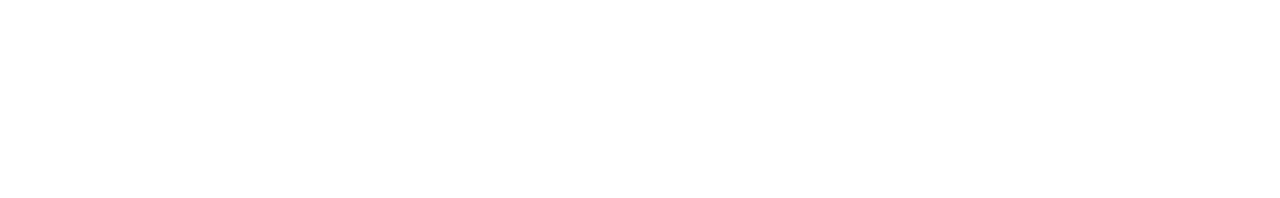
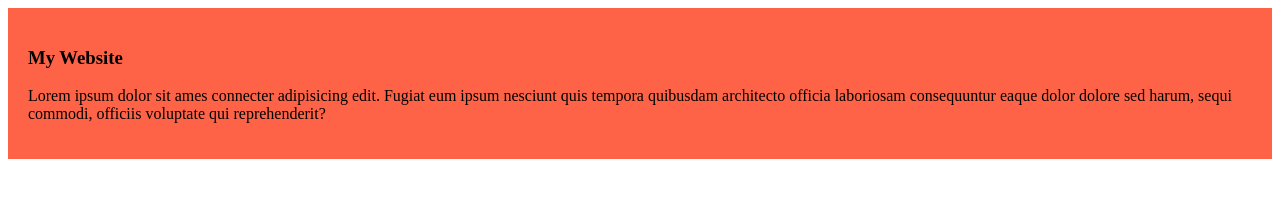
Before and after one commit to abrar-431/my-first-github-web, a plain HTML site: page index.html in a window 1280 px wide. Drawn offline with Linux system fonts and the light colour scheme.

Commit message:
my second commit

```diff
--- a/index.html
+++ b/index.html
@@ -4,8 +4,12 @@
     <meta charset="UTF-8">
     <meta name="viewport" content="width=device-width, initial-scale=1.0">
     <title>My First Git Website</title>
+    <link rel="stylesheet" href="styles/blog.css">
 </head>
 <body>
-
+    <div>
+        <h3>My Website</h3>
+        <p>Lorem ipsum dolor sit ames connecter adipisicing edit. Fugiat eum ipsum nesciunt quis tempora quibusdam architecto officia laboriosam consequuntur eaque dolor dolore sed harum, sequi commodi, officiis voluptate qui reprehenderit?</p>
+    </div>
 </body>
 </html>
--- /dev/null
+++ b/styles/blog.css
@@ -0,0 +1,4 @@
+div{
+    background-color: tomato;
+    padding: 20px;
+}
```
